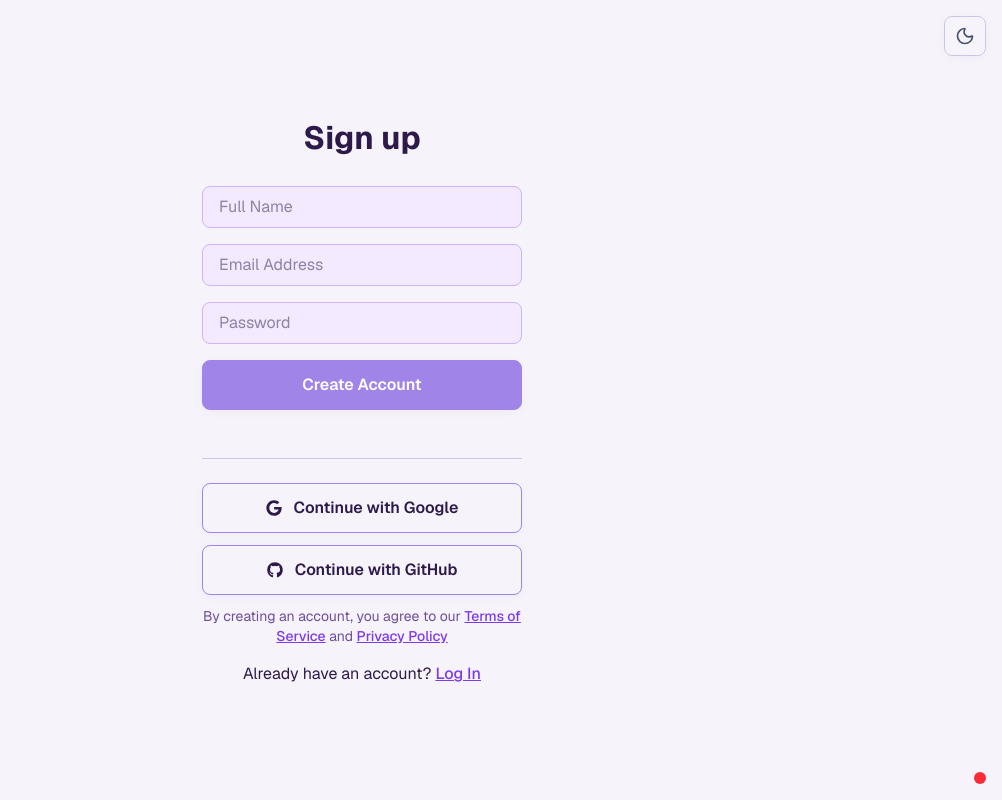
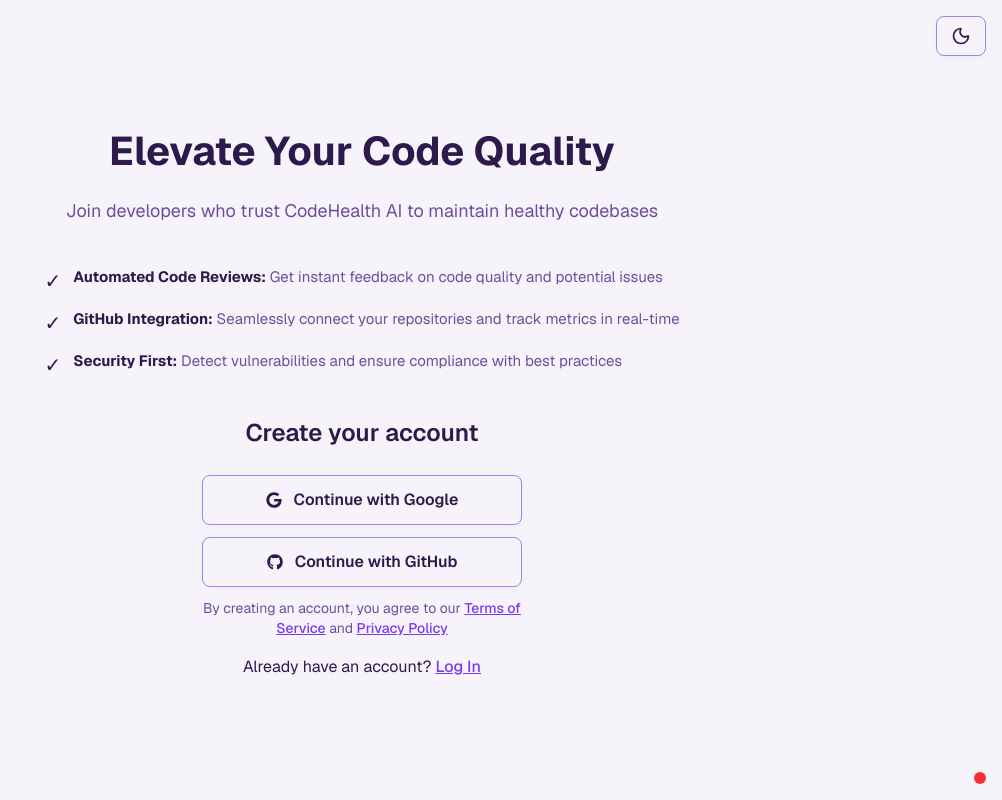
Before and after one commit to KalashThakare/CodeHealth-AI, a Next.js app in the folder frontend/: page /signup in a window 1280 px wide. Shown: the whole page, without its empty margins (278-1280 px from the left). Built offline with nearby package versions, Linux system fonts and the light colour scheme; no server answers.

Commit message:
Login and signup page modified

```diff
--- a/frontend/src/app/login/page.tsx
+++ b/frontend/src/app/login/page.tsx
@@ -46,15 +46,129 @@ export default function Login() {
         <DashboardThemeToggle />
       </div>
 
+      <div
+        style={{
+          display: "flex",
+          flexDirection: "column",
+          alignItems: "center",
+          gap: "1.5rem",
+          maxWidth: "900px",
+          margin: "0 auto",
+        }}
+      >
+        <div style={{ textAlign: "center", maxWidth: "600px" }}>
+          <h1
+            style={{
+              fontSize: "2.5rem",
+              marginBottom: "1rem",
+              fontWeight: "700",
+            }}
+          >
+            Welcome Back to<br />CodeHealth AI
+          </h1>
+          <p
+            style={{
+              color: "var(--color-fg-secondary)",
+              fontSize: "1.125rem",
+              lineHeight: "1.6",
+              marginBottom: "2rem",
+            }}
+          >
+            Your intelligent code analysis companion powered by advanced AI
+          </p>
+
+          {/* Key Features List */}
+          <div
+            style={{
+              textAlign: "left",
+              display: "grid",
+              gap: "0.875rem",
+              marginBottom: "1.5rem",
+            }}
+          >
+            <div
+              style={{ display: "flex", alignItems: "start", gap: "0.75rem" }}
+            >
+              <span
+                style={{ fontSize: "1.25rem", flexShrink: 0, color: "var(--color-fg-primary)" }}
+              >
+                ✓
+              </span>
+              <p
+                style={{
+                  margin: 0,
+                  color: "var(--color-fg-secondary)",
+                  fontSize: "0.9375rem",
+                  lineHeight: "1.5",
+                }}
+              >
+                <strong style={{ color: "var(--color-fg)" }}>
+                  Smart Analysis:
+                </strong>{" "}
+                AI-powered code health scoring and architectural insights
+              </p>
+            </div>
+            <div
+              style={{ display: "flex", alignItems: "start", gap: "0.75rem" }}
+            >
+              <span
+                style={{ fontSize: "1.25rem", flexShrink: 0, color: "var(--color-fg-primary)" }}
+              >
+                ✓
+              </span>
+              <p
+                style={{
+                  margin: 0,
+                  color: "var(--color-fg-secondary)",
+                  fontSize: "0.9375rem",
+                  lineHeight: "1.5",
+                }}
+              >
+                <strong style={{ color: "var(--color-fg)" }}>
+                  Real-time Metrics:
+                </strong>{" "}
+                Track PR velocity, team performance, and code quality trends
+              </p>
+            </div>
+            <div
+              style={{ display: "flex", alignItems: "start", gap: "0.75rem" }}
+            >
+              <span
+                style={{ fontSize: "1.25rem", flexShrink: 0, color: "var(--color-fg-primary)" }}
+              >
+                ✓
+              </span>
+              <p
+                style={{
+                  margin: 0,
+                  color: "var(--color-fg-secondary)",
+                  fontSize: "0.9375rem",
+                  lineHeight: "1.5",
+                }}
+              >
+                <strong style={{ color: "var(--color-fg)" }}>
+                  Deep Insights:
+                </strong>{" "}
+                Identify code smells, security issues, and refactoring
+                opportunities
+              </p>
+            </div>
+          </div>
+        </div>
+
         <div className="w-fit" style={{ width: "100%", maxWidth: "320px" }}>
-        <h1
+          <h2
             className="text-center"
-          style={{ fontSize: "2rem", marginBottom: "1.5rem" }}
+            style={{
+              fontSize: "1.5rem",
+              marginBottom: "1.5rem",
+              fontWeight: "600",
+            }}
           >
-          Log in
-        </h1>
+            Log in to your account
+          </h2>
 
-        <form onSubmit={handleSubmit}>
+          {/* <form onSubmit={handleSubmit}>
           <input
             type="email"
             value={email}
@@ -80,14 +194,14 @@ export default function Login() {
           >
             Continue with Email
           </button>
-        </form>
+        </form> */}
 
-        <div
+          {/* <div
           style={{
             borderTop: "1px solid var(--color-border)",
             margin: "1.5rem 0",
           }}
-        />
+        /> */}
 
           <button
             className="btn"
@@ -138,5 +252,6 @@ export default function Login() {
           </div>
         </div>
       </div>
+    </div>
   );
 }
--- a/frontend/src/app/signup/page.tsx
+++ b/frontend/src/app/signup/page.tsx
@@ -46,15 +46,122 @@ export default function SignUp() {
         <DashboardThemeToggle />
       </div>
 
+      <div
+        style={{
+          display: "flex",
+          flexDirection: "column",
+          alignItems: "center",
+          gap: "2.2rem",
+          maxWidth: "900px",
+          margin: "0 auto",
+        }}
+      >
+        <div style={{ textAlign: "center", maxWidth: "650px" }}>
+          <h1
+            style={{
+              fontSize: "2.5rem",
+              marginBottom: "1rem",
+              fontWeight: "700",
+            }}
+          >
+            Elevate Your Code Quality
+          </h1>
+          <p
+            style={{
+              color: "var(--color-fg-secondary)",
+              fontSize: "1.125rem",
+              lineHeight: "1.6",
+              marginBottom: "2.5rem",
+            }}
+          >
+            Join developers who trust CodeHealth AI to maintain healthy
+            codebases
+          </p>
+
+          <div style={{ textAlign: "left", display: "grid", gap: "0.75rem" }}>
+            <div
+              style={{ display: "flex", alignItems: "start", gap: "0.75rem" }}
+            >
+              <span
+                style={{ fontSize: "1.25rem", flexShrink: 0, color: "var(--color-fg)" }}
+              >
+                ✓
+              </span>
+              <p
+                style={{
+                  margin: 0,
+                  color: "var(--color-fg-secondary)",
+                  fontSize: "0.9375rem",
+                  lineHeight: "1.5",
+                }}
+              >
+                <strong style={{ color: "var(--color-fg)" }}>
+                  Automated Code Reviews:
+                </strong>{" "}
+                Get instant feedback on code quality and potential issues
+              </p>
+            </div>
+            <div
+              style={{ display: "flex", alignItems: "start", gap: "0.75rem" }}
+            >
+              <span
+                style={{ fontSize: "1.25rem", flexShrink: 0, color: "var(--color-fg)" }}
+              >
+                ✓
+              </span>
+              <p
+                style={{
+                  margin: 0,
+                  color: "var(--color-fg-secondary)",
+                  fontSize: "0.9375rem",
+                  lineHeight: "1.5",
+                }}
+              >
+                <strong style={{ color: "var(--color-fg)" }}>
+                  GitHub Integration:
+                </strong>{" "}
+                Seamlessly connect your repositories and track metrics in
+                real-time
+              </p>
+            </div>
+            <div
+              style={{ display: "flex", alignItems: "start", gap: "0.75rem" }}
+            >
+              <span
+                style={{ fontSize: "1.25rem", flexShrink: 0, color: "var(--color-fg)" }}
+              >
+                ✓
+              </span>
+              <p
+                style={{
+                  margin: 0,
+                  color: "var(--color-fg-secondary)",
+                  fontSize: "0.9375rem",
+                  lineHeight: "1.5",
+                }}
+              >
+                <strong style={{ color: "var(--color-fg)" }}>
+                  Security First:
+                </strong>{" "}
+                Detect vulnerabilities and ensure compliance with best practices
+              </p>
+            </div>
+          </div>
+        </div>
+
         <div className="" style={{ width: "100%", maxWidth: "320px" }}>
-        <h1
+          <h2
             className="text-center"
-          style={{ fontSize: "2rem", marginBottom: "1.5rem" }}
+            style={{
+              fontSize: "1.5rem",
+              marginBottom: "1.5rem",
+              fontWeight: "600",
+            }}
           >
-          Sign up
-        </h1>
+            Create your account
+          </h2>
 
-        <form onSubmit={handleSubmit}>
+          {/* <form onSubmit={handleSubmit}>
           <input
             type="text"
             value={name}
@@ -96,7 +203,7 @@ export default function SignUp() {
             borderTop: "1px solid var(--color-border)",
             margin: "1.5rem 0",
           }}
-        />
+        /> */}
 
           <button
             className="btn"
@@ -141,11 +248,17 @@ export default function SignUp() {
               }}
             >
               By creating an account, you agree to our{" "}
-            <a href="#" style={{ color: "var(--color-link)", fontWeight: 500 }}>
+              <a
+                href="#"
+                style={{ color: "var(--color-link)", fontWeight: 500 }}
+              >
                 Terms of Service
               </a>{" "}
               and{" "}
-            <a href="#" style={{ color: "var(--color-link)", fontWeight: 500 }}>
+              <a
+                href="#"
+                style={{ color: "var(--color-link)", fontWeight: 500 }}
+              >
                 Privacy Policy
               </a>
             </p>
@@ -167,5 +280,6 @@ export default function SignUp() {
           </div>
         </div>
       </div>
+    </div>
   );
 }
--- a/frontend/src/components/ui/DashboardThemeToggle.tsx
+++ b/frontend/src/components/ui/DashboardThemeToggle.tsx
@@ -46,14 +46,18 @@ export const DashboardThemeToggle = () => {
     <button
       type="button"
       onClick={() => setTheme(theme === "dark" ? "light" : "dark")}
-      className="glass-btn glass-btn-secondary w-10 h-10 rounded-lg flex items-center justify-center transition-all hover:scale-105 group"
+      className="w-10 h-10 rounded-lg flex items-center justify-center transition-all hover:scale-105 group"
       title={`Switch to ${theme === "dark" ? "light" : "dark"} mode`}
+      style={{
+        background:"var(--color-bg)"
+      }}
     >
-      <div className="relative">
+      <div className="relative"
+      >
         {theme === "dark" ? (
-          <Sun className="w-5 h-5 text-yellow-500 group-hover:text-yellow-400 transition-colors" />
+          <Sun className="w-5 h-5 transition-colors" style={{color:"var(--color-fg)"}}/>
         ) : (
-          <Moon className="w-5 h-5 text-slate-600 group-hover:text-slate-500 transition-colors" />
+          <Moon className="w-5 h-5 transition-colors" style={{color:"var(--color-fg)"}}/>
         )}
       </div>
     </button>
```
Lines whose indentation alone changed are shown as unchanged.
